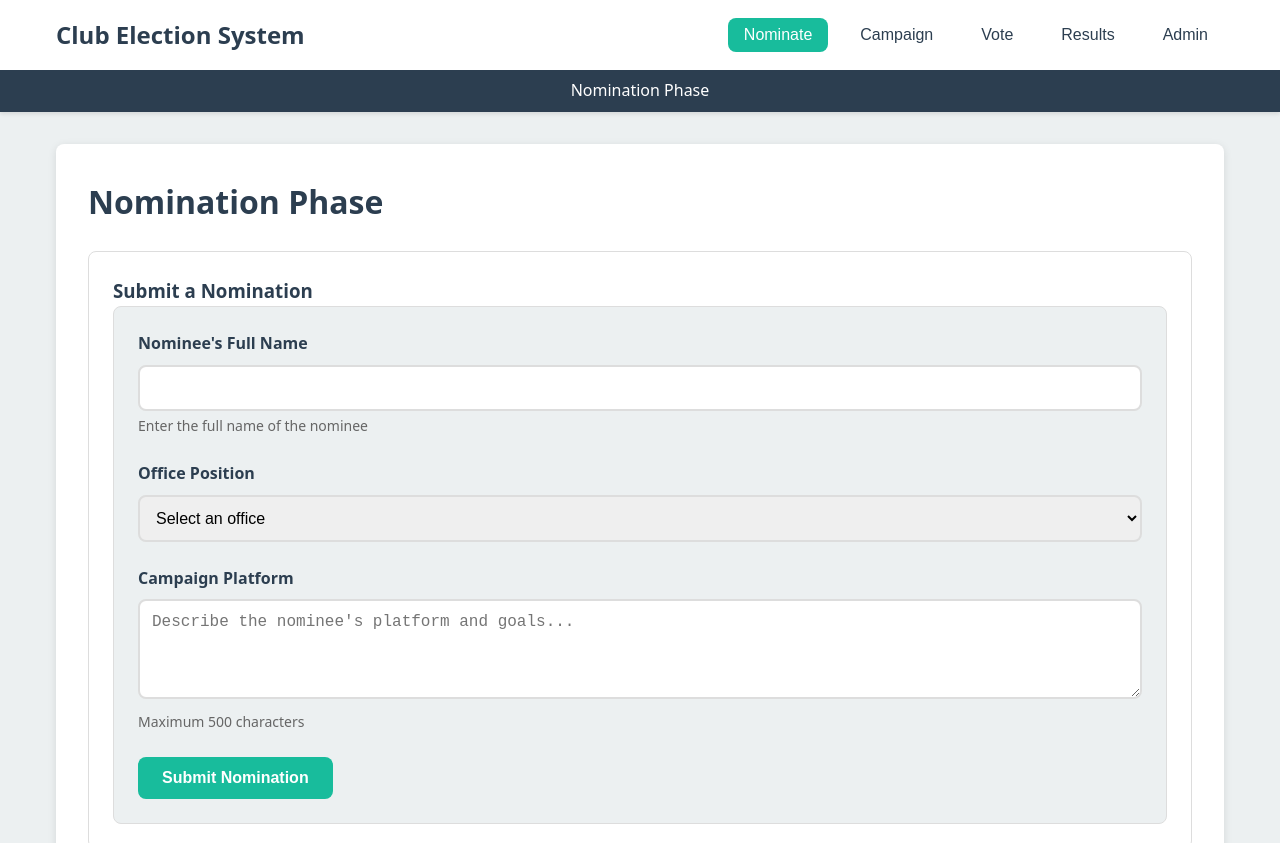
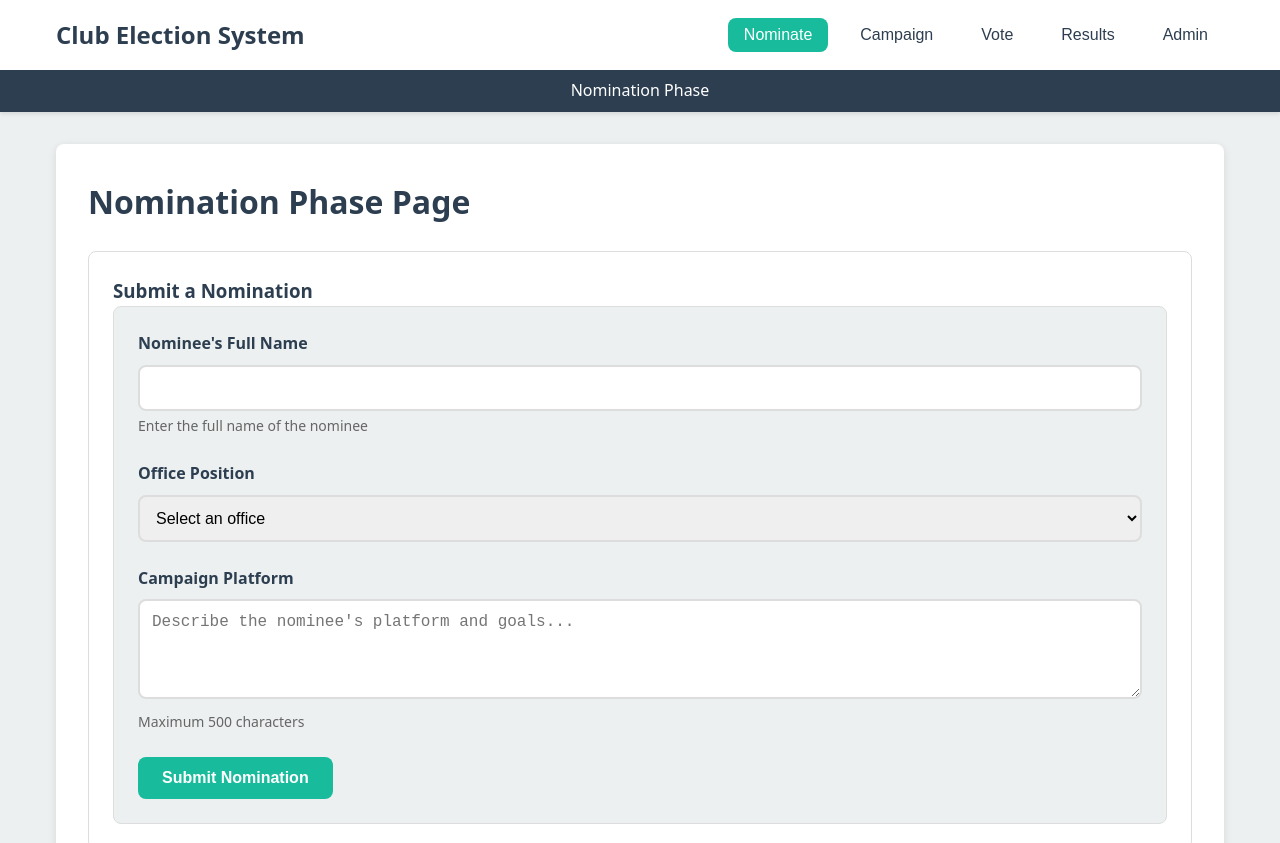
Before and after one commit to Wawayooo/OC-HUB, a plain HTML site: page Frontend/html/index.html in a window 1280 px wide. Shown: the top 843 px of the page. Drawn offline with Linux system fonts and the light colour scheme.

Commit message:
UpdatingIndex

```diff
--- a/Frontend/html/index.html
+++ b/Frontend/html/index.html
@@ -52,7 +52,7 @@
         <div id="toast" class="toast" role="alert" aria-live="assertive"></div>
 
         <section id="nomination-section" class="section active" aria-labelledby="nomination-heading">
-            <h2 id="nomination-heading">Nomination Phase</h2>
+            <h2 id="nomination-heading">Nomination Phase Page</h2>
             <div class="section-content">
                 <div class="nomination-form-container">
                     <h3>Submit a Nomination</h3>
@@ -158,7 +158,6 @@
                         </div>
                         <div class="data-controls">
                             <h4>Data Management</h4>
-                            <button type="button" class="btn btn-success" onclick="seedDemo()">Seed Demo Data</button>
                             <button type="button" class="btn btn-primary" onclick="exportCSV()">Export Results (CSV)</button>
                             <button type="button" class="btn btn-danger" onclick="resetElection()">Reset Election</button>
                         </div>
```
